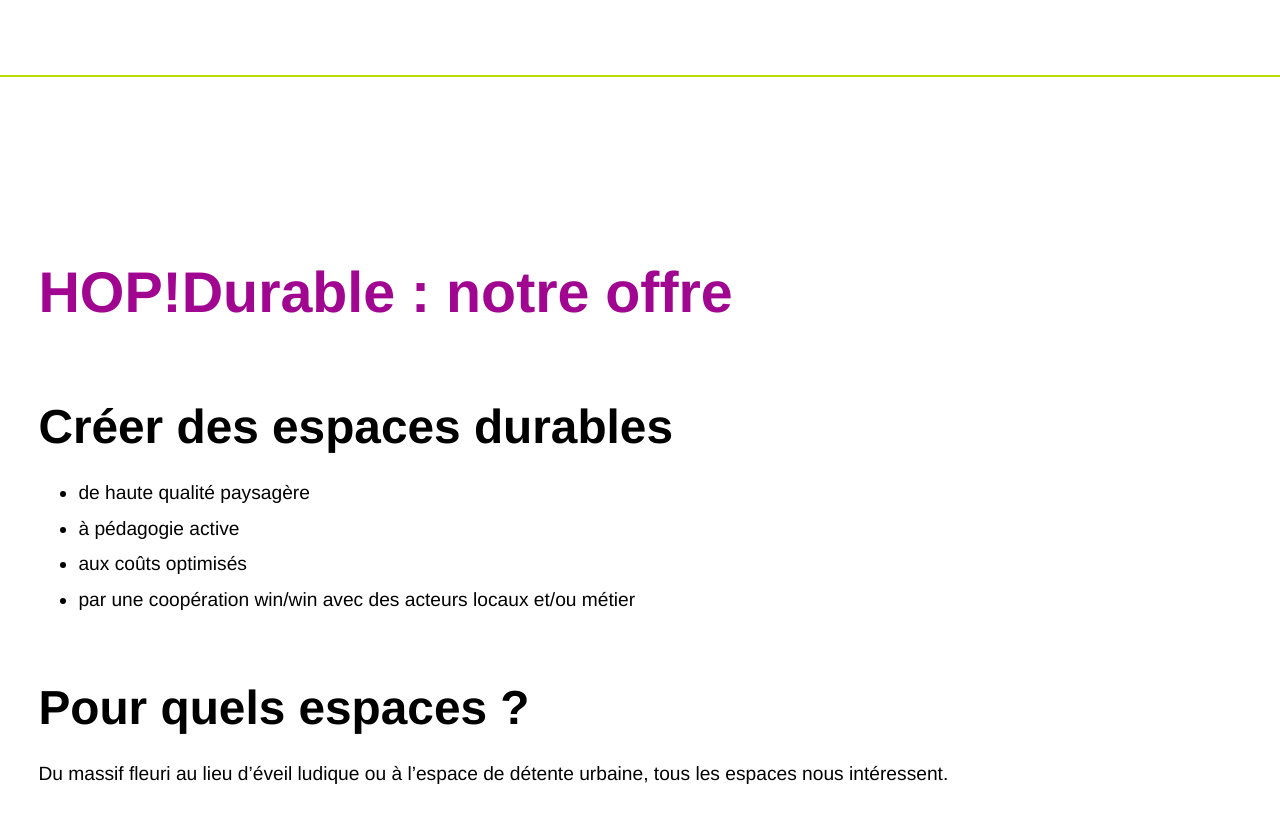
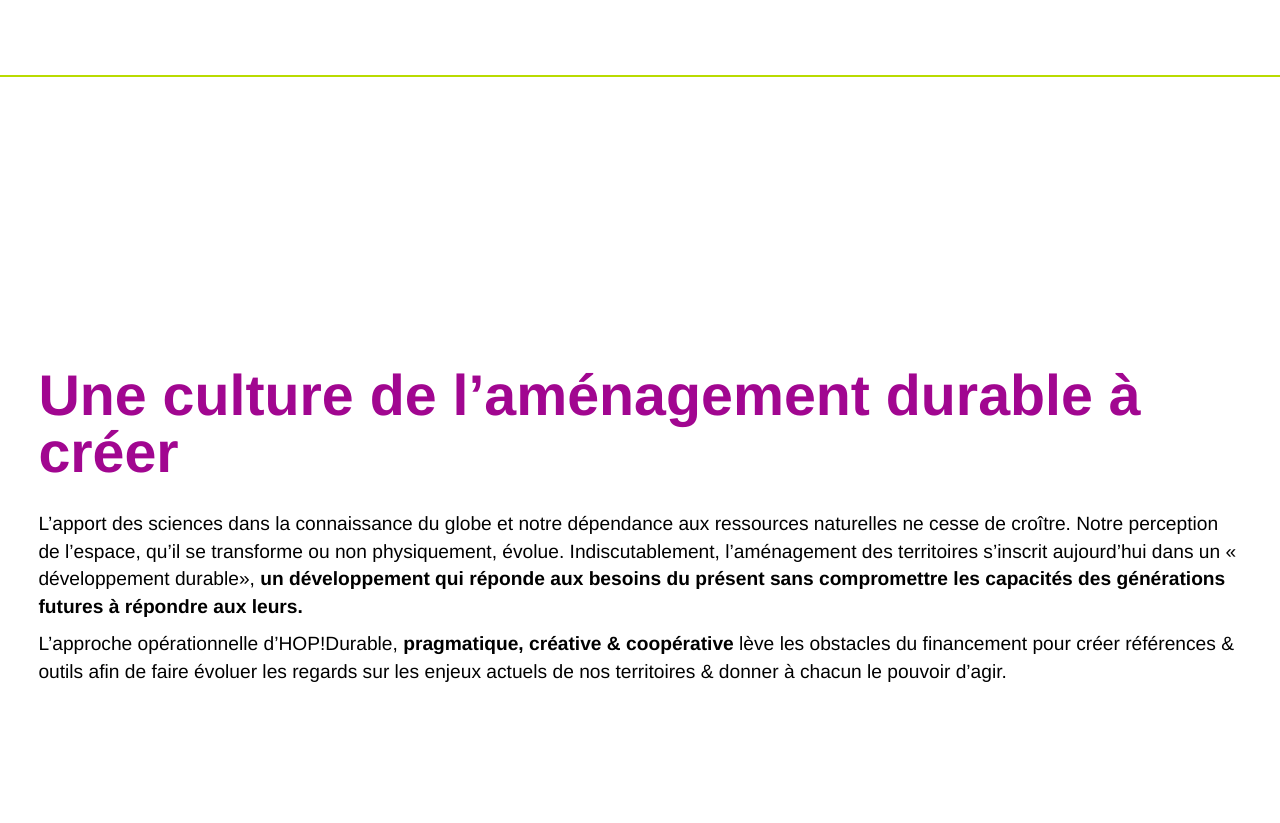
Before and after one commit to pierrenault/hopdurable.github.io, a Jekyll site: the page built from index.md, in a window 1280 px wide and 900 px high, scrolled down 1725 px. Shown: the top 823 px of the window. Built offline with Jekyll 4.4.1, drawn with Linux system fonts in a browser that asks for light colours.

Commit message:
Update index.md

```diff
--- a/index.md
+++ b/index.md
@@ -14,24 +14,9 @@
 <section markdown="1">
 
 <section class="center">
-<IMG src="assets/images/fond_valeurs.svg" alt="valeurs">
-</section>
+  <IMG src="assets/images/fond_valeurs.svg" alt="valeurs">
 
 </section>
-
-<section markdown="1">
-# HOP!Durable : notre offre
-
-## Créer des espaces durables
-
-  - de haute qualité paysagère
-  - à pédagogie active
-  - aux coûts optimisés
-  - par une coopération win/win avec des acteurs locaux et/ou métier
-
-## Pour quels espaces ?
-
-Du massif fleuri au lieu d’éveil ludique ou à l’espace de détente urbaine, tous les espaces nous intéressent.
 
 </section>
 
```
